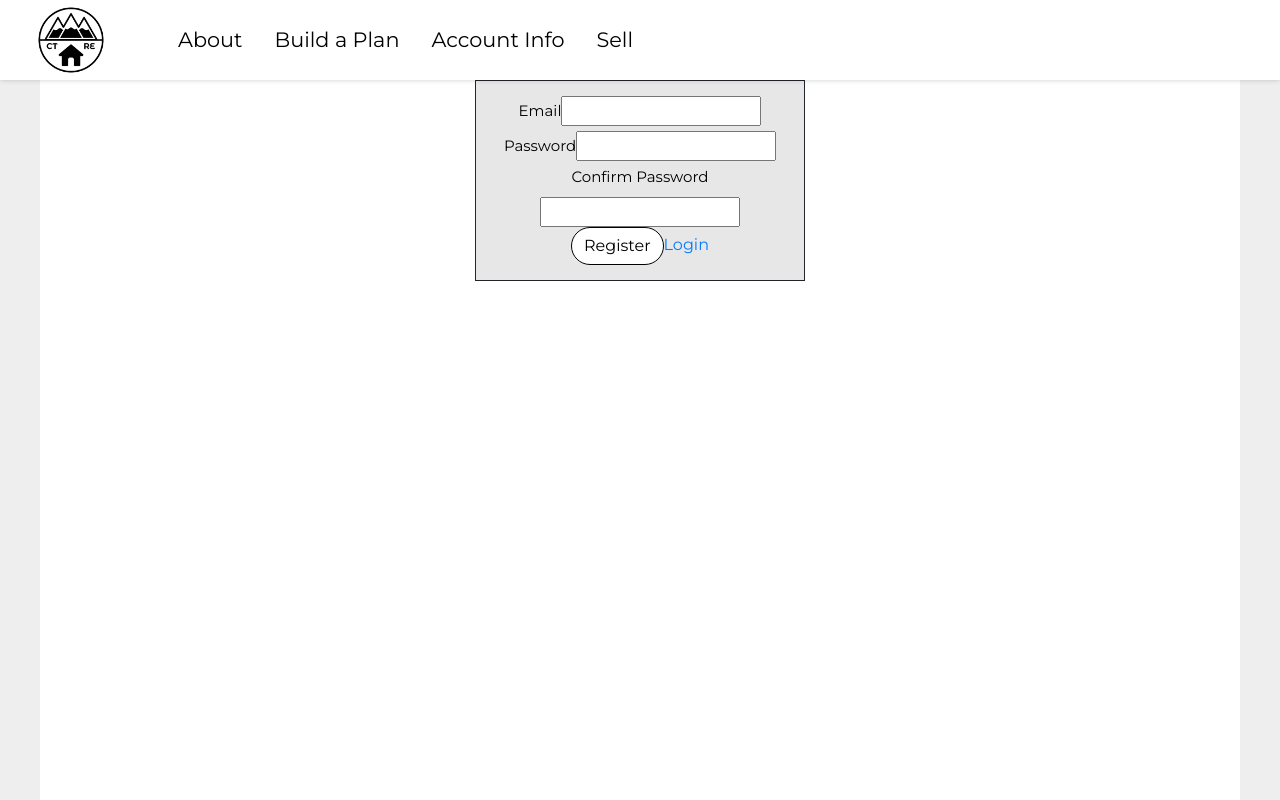
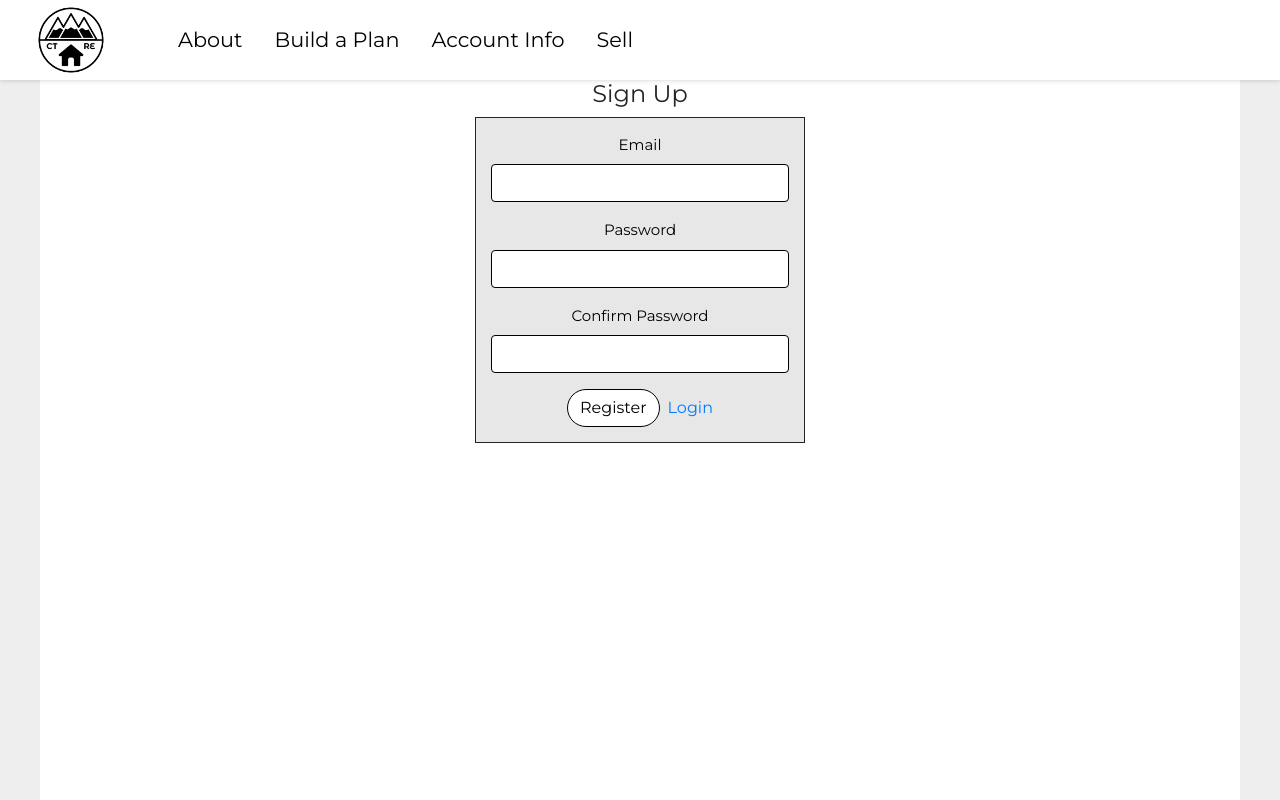
Before and after one commit to jordanoneal/ReHomeUtah, a React (Create React App) app in the folder client/: page /signup in a window 1280 px wide. Built offline with nearby package versions, Linux system fonts and the light colour scheme.

Commit message:
cleaned up signup page

```diff
--- a/client/src/pages/LoginPage.tsx
+++ b/client/src/pages/LoginPage.tsx
@@ -3,7 +3,7 @@ import useUserState from "../utils/useUserState";
 import { Link } from "react-router-dom";
 
 export const LoginPage: React.FC = () => {
-  const {user, googleLogin} = useUserState();
+  const { user, googleLogin } = useUserState();
 
   async function testClick(e: React.MouseEvent<HTMLButtonElement>) {
     e.preventDefault();
@@ -14,7 +14,7 @@ export const LoginPage: React.FC = () => {
 
   return (
     <div>
-      <h3>Login to your account</h3>
+      <h4>Login to your account</h4>
       <form id="login-form">
         <div className="form-group">
           <button className="btn btn-outline-dark" onClick={testClick}>
@@ -34,7 +34,6 @@ export const LoginPage: React.FC = () => {
             id="disabledTextInput"
             className="form-control"
             placeholder="email address *"
-            readOnly
           ></input>
         </div>
         <div className="form-group">
@@ -43,13 +42,17 @@ export const LoginPage: React.FC = () => {
             id="disabledTextInput"
             className="form-control"
             placeholder="password *"
-            readOnly
           ></input>
         </div>
         <button className="btn">Login</button>
       </form>
-      <label>New to us?</label>
-      <Link to="/Signup">Sign up</Link>
+
+      <div>
+        Dont have an account?
+        <Link to="/Signup" className="ml-2">
+          Sign up
+        </Link>
+      </div>
     </div>
   );
 };
--- a/client/src/pages/SellerDetails.tsx
+++ b/client/src/pages/SellerDetails.tsx
@@ -18,7 +18,7 @@ export default function SellerDetails() {
 
   const history = useHistory();
 
-  const handleSumbmit = (event: any) => {
+  const handleSumbmit = (event: React.FormEvent<HTMLFormElement>) => {
     event.preventDefault();
 
     API.postSeller({
--- a/client/src/pages/Signup.tsx
+++ b/client/src/pages/Signup.tsx
@@ -1,8 +1,10 @@
 import React, { useState } from "react";
 import { Link } from "react-router-dom";
 import API from "../utils/API";
+// import useUserState from "../utils/useUserState";
 
 export default function Signup() {
+  // const { user, signup } = useUserState();
   const [email, setEmail] = useState("");
   const [password1, setPassword1] = useState("");
   const [password2, setPassword2] = useState("");
@@ -25,39 +27,45 @@ export default function Signup() {
 
   return (
     <div>
+      <h4>Sign Up</h4>
       <form onSubmit={submitForm}>
-        <div>
+        <div className="form-group">
           <label>Email</label>
           <input
             type="email"
             name="email"
             onChange={(event) => setEmail(event.target.value)}
             value={email}
+            className="form-control"
           ></input>
         </div>
-        <div>
+        <div className="form-group">
           <label>Password</label>
           <input
             type="password"
             name="password1"
             onChange={(event) => setPassword1(event.target.value)}
             value={password1}
+            className="form-control"
           ></input>
         </div>
-        <div>
+        <div className="form-group">
           <label>Confirm Password</label>
           <input
             type="password"
             name="password2"
             onChange={(event) => setPassword2(event.target.value)}
             value={password2}
+            className="form-control"
           ></input>
         </div>
         <button className="btn" type="submit">
           Register
         </button>
 
-        <Link to="/login">Login</Link>
+        <Link to="/login" className="ml-2">
+          Login
+        </Link>
       </form>
     </div>
   );
--- a/client/src/styles/DummyHome.css
+++ b/client/src/styles/DummyHome.css
@@ -1,7 +1,3 @@
 body {
   font-family: "Montserrat";
 }
-
-h1 {
-  font-weight: bolder;
-}
--- a/client/src/utils/useUserState.ts
+++ b/client/src/utils/useUserState.ts
@@ -9,6 +9,7 @@ export interface UserStateData {
   postUser(user: User): void;
   googleLogin(): void;
   logout(): void;
+  signup(email: string, password: string): void;
 }
 export default function useUserState(): UserStateData {
   const [user, setUser] = useRecoilState(userState);
@@ -42,16 +43,14 @@ export default function useUserState(): UserStateData {
         window.removeEventListener("message", messageListener);
         await getUser();
         history.replace({
-          pathname: (history.location?.state as {nextPathname?: string} | undefined)?.nextPathname || '/'
-        })
+          pathname:
+            (history.location?.state as { nextPathname?: string } | undefined)
+              ?.nextPathname || "/",
+        });
       }
     };
     window.addEventListener("message", messageListener);
-    window.open(
-      "/auth/google",
-      "_blank",
-      strWindowFeatures
-    );
+    window.open("/auth/google", "_blank", strWindowFeatures);
   }, [getUser, history]);
 
   const logout = useCallback(async () => {
@@ -59,5 +58,13 @@ export default function useUserState(): UserStateData {
     getUser();
   }, [getUser]);
 
-  return {user, postUser, googleLogin, logout};
+  const signup = useCallback(
+    async (email, password) => {
+      await API.signup(email, password);
+      getUser();
+    },
+    [getUser]
+  );
+
+  return { user, postUser, googleLogin, logout, signup };
 }
```
Also changed, not shown: 1 other file (tests, documents, lock files or other folders).
